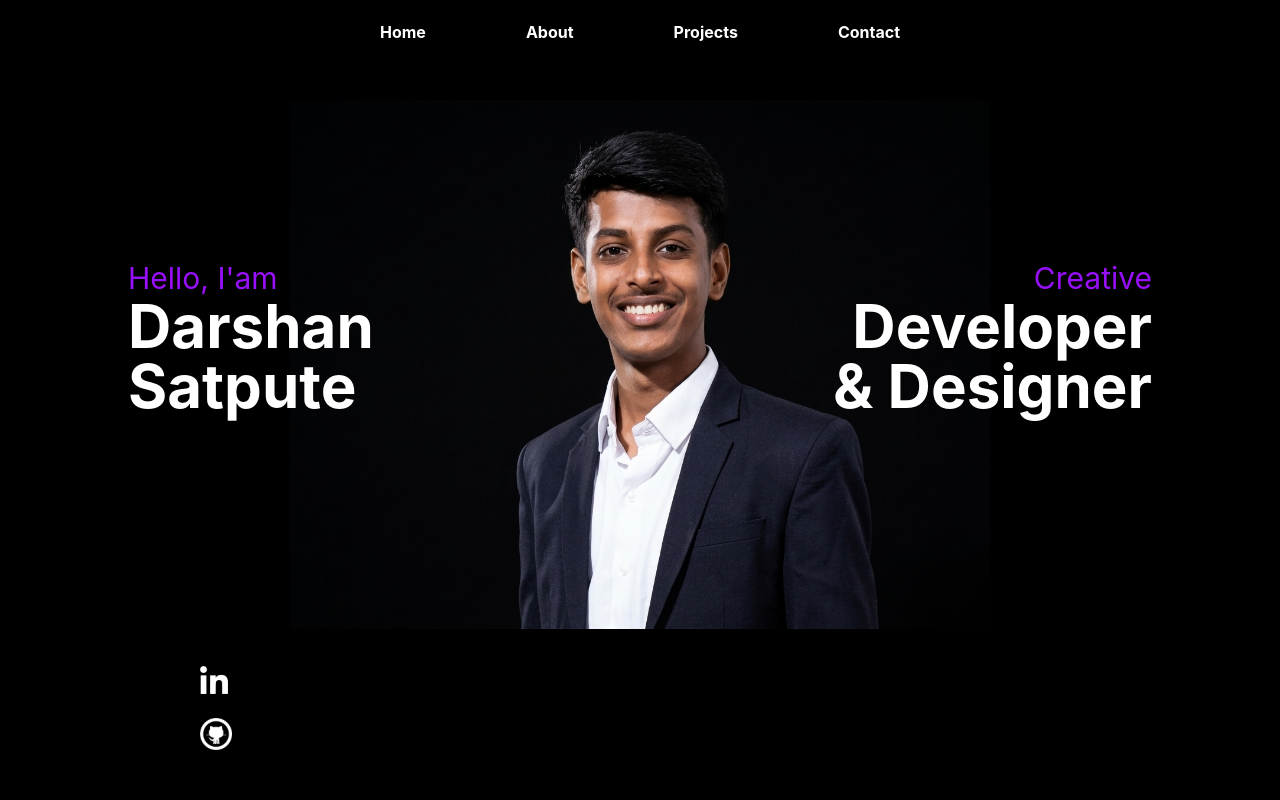
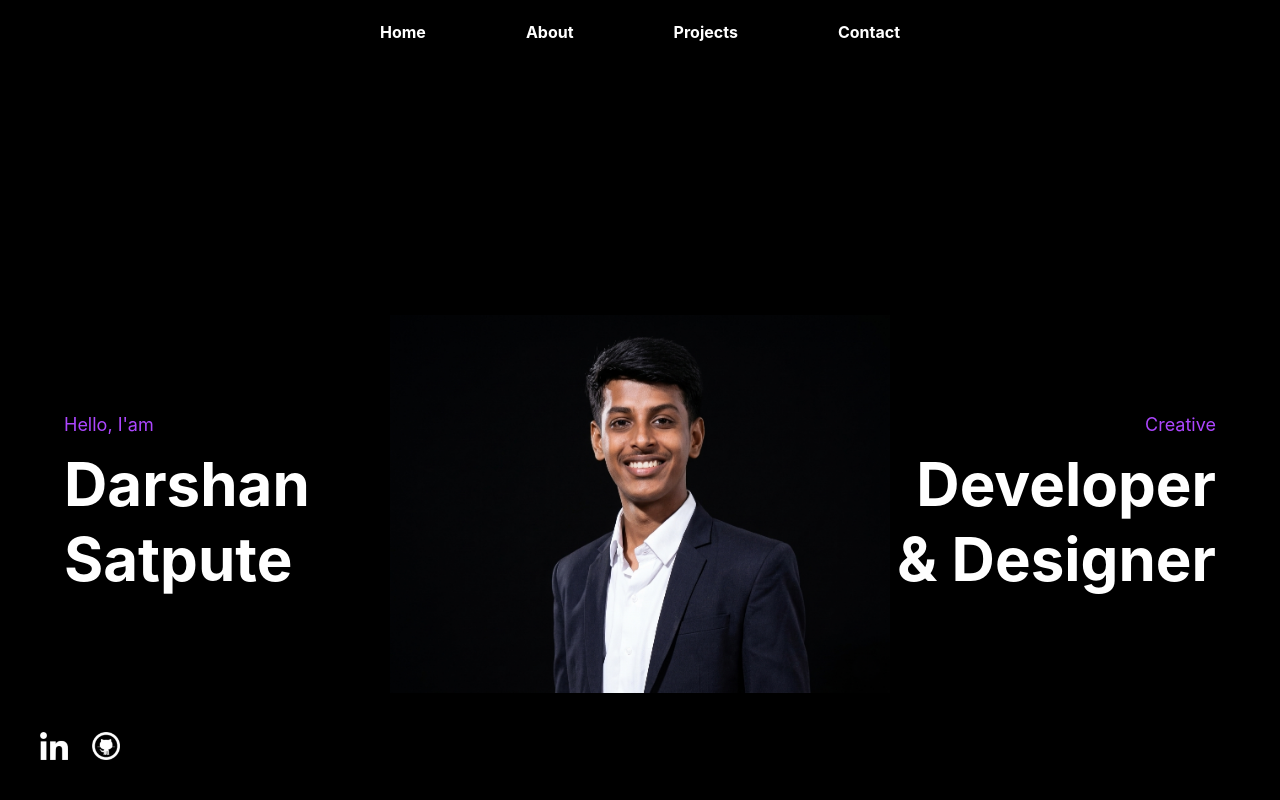
Before and after one commit to darshan123satpute/Portfolio, a React (Vite) app: page / in a window 1280 px wide. Shown: the top 800 px of the page. Built offline with nearby package versions, Linux system fonts and the light colour scheme.

Commit message:
increase mobile image size

```diff
--- a/src/Intro.jsx
+++ b/src/Intro.jsx
@@ -9,113 +9,66 @@ const Intro = () => {
 
   useEffect(() => {
     AOS.init({
-      duration: 3000,
-      once: false,
-      mirror: true
+      duration: 1500,
+      once: true
     });
-    const handleScroll = () => AOS.refresh();
-    window.addEventListener('scroll', handleScroll);
-    return () => window.removeEventListener('scroll', handleScroll);
   }, []);
 
   return (
-    <div className='relative mt-9 overflow-hidden'>
+    <div className='text-white px-4 md:px-16 py-10'>
 
-      {/* ── MOBILE LAYOUT ── */}
-      <div className='md:hidden px-4'>
+      <div className='flex flex-col md:flex-row items-center justify-between gap-10 min-h-screen'>
 
-        {/* Top Text Row */}
-        <div className='flex justify-between items-start'>
+        {/* LEFT SIDE */}
+        <div className='w-full md:w-1/3 text-center md:text-left'>
 
-          {/* Left Text */}
-          <div className='text-white'>
-            <div className='text-purple-600 text-sm' data-aos="fade-right">
-              Hello, I'am
-            </div>
-            <div className='text-xl font-bold leading-tight' data-aos="fade-in">
-              Darshan <br /> Satpute
-            </div>
-          </div>
+          <p className='text-purple-500 text-sm md:text-lg mb-2' data-aos="fade-right">
+            Hello, I'am
+          </p>
 
-          {/* Right Text */}
-          <div className='text-white text-right'>
-            <div className='text-purple-600 text-sm' data-aos="fade-left">
-              Creative
-            </div>
-            <div className='text-xl font-bold leading-tight' data-aos="fade-in">
-              Developer <br /> & Designer
-            </div>
-          </div>
+          <h1 className='text-2xl md:text-5xl lg:text-6xl font-bold leading-tight' data-aos="fade-up">
+            Darshan <br /> Satpute
+          </h1>
 
         </div>
 
-        {/* Center Image */}
-        <div className='flex justify-center mt-4'>
+        {/* CENTER IMAGE */}
+        <div className='w-full md:w-1/3 flex justify-center'>
+
           <img
             src={dimg}
             alt="Darshan Satpute"
-            className='w-[75vw] max-w-[280px] h-auto'
-            data-aos="fade-down"
+            className='w-[70vw] max-w-[300px] md:max-w-[400px] lg:max-w-[500px] h-auto'
+            data-aos="zoom-in"
           />
+
         </div>
 
-        {/* Social Icons */}
-        <div className='flex justify-center gap-x-6 mt-3 mb-2' data-aos="fade-up">
-          <a href="https://www.linkedin.com/in/darshansatpute/" target="_blank" rel="noreferrer">
-            <img src={linkedin} className='h-6 w-6 hover:scale-110 transition duration-300' alt="LinkedIn"/>
-          </a>
-          <a href="https://github.com/darshan123satpute" target="_blank" rel="noreferrer">
-            <img src={github} className='h-6 w-6 hover:scale-110 transition duration-300' alt="GitHub"/>
-          </a>
+        {/* RIGHT SIDE */}
+        <div className='w-full md:w-1/3 text-center md:text-right'>
+
+          <p className='text-purple-500 text-sm md:text-lg mb-2' data-aos="fade-left">
+            Creative
+          </p>
+
+          <h1 className='text-2xl md:text-5xl lg:text-6xl font-bold leading-tight' data-aos="fade-up">
+            Developer <br /> & Designer
+          </h1>
+
         </div>
 
       </div>
 
-      {/* ── DESKTOP LAYOUT ── */}
-      <div className='hidden md:block min-h-screen'>
+      {/* SOCIAL ICONS */}
+      <div className='flex justify-center md:justify-start gap-6 mt-6 md:mt-0 md:absolute md:left-10 md:bottom-10' data-aos="fade-up">
 
-        {/* Image */}
-        <div className='relative flex justify-center'>
-          <img
-            src={dimg}
-            alt="Darshan Satpute"
-            className='w-[80vw] max-w-[700px] h-auto'
-            data-aos="fade-down"
-          />
-        </div>
+        <a href="https://www.linkedin.com/in/darshansatpute/" target="_blank" rel="noreferrer">
+          <img src={linkedin} className='h-6 w-6 md:h-7 md:w-7 hover:scale-110 transition duration-300' alt="LinkedIn"/>
+        </a>
 
-        {/* Left Text */}
-        <div className='text-white absolute top-[20%] left-[10%]'>
-          <div className='text-purple-600 text-2xl lg:text-3xl' data-aos="fade-right">
-            Hello, I'am
-          </div>
-          <div className='text-4xl lg:text-6xl font-bold' data-aos="fade-in">
-            Darshan <br /> Satpute
-          </div>
-        </div>
-
-        {/* Right Text */}
-        <div className='text-white absolute top-[20%] right-[10%] text-right'>
-          <div className='text-purple-600 text-2xl lg:text-3xl' data-aos="fade-left">
-            Creative
-          </div>
-          <div className='text-4xl lg:text-6xl font-bold' data-aos="fade-in">
-            Developer <br /> & Designer
-          </div>
-        </div>
-
-        {/* Social Icons */}
-        <div
-          className='absolute bottom-[150px] left-[200px] flex flex-col gap-y-6 z-50'
-          data-aos="fade-right"
-        >
-          <a href="https://www.linkedin.com/in/darshansatpute/" target="_blank" rel="noreferrer">
-            <img src={linkedin} className='h-7 w-7 hover:scale-110 transition duration-300' alt="LinkedIn"/>
-          </a>
-          <a href="https://github.com/darshan123satpute" target="_blank" rel="noreferrer">
-            <img src={github} className='h-8 w-8 hover:scale-110 transition duration-300' alt="GitHub"/>
-          </a>
-        </div>
+        <a href="https://github.com/darshan123satpute" target="_blank" rel="noreferrer">
+          <img src={github} className='h-6 w-6 md:h-7 md:w-7 hover:scale-110 transition duration-300' alt="GitHub"/>
+        </a>
 
       </div>
 
```
